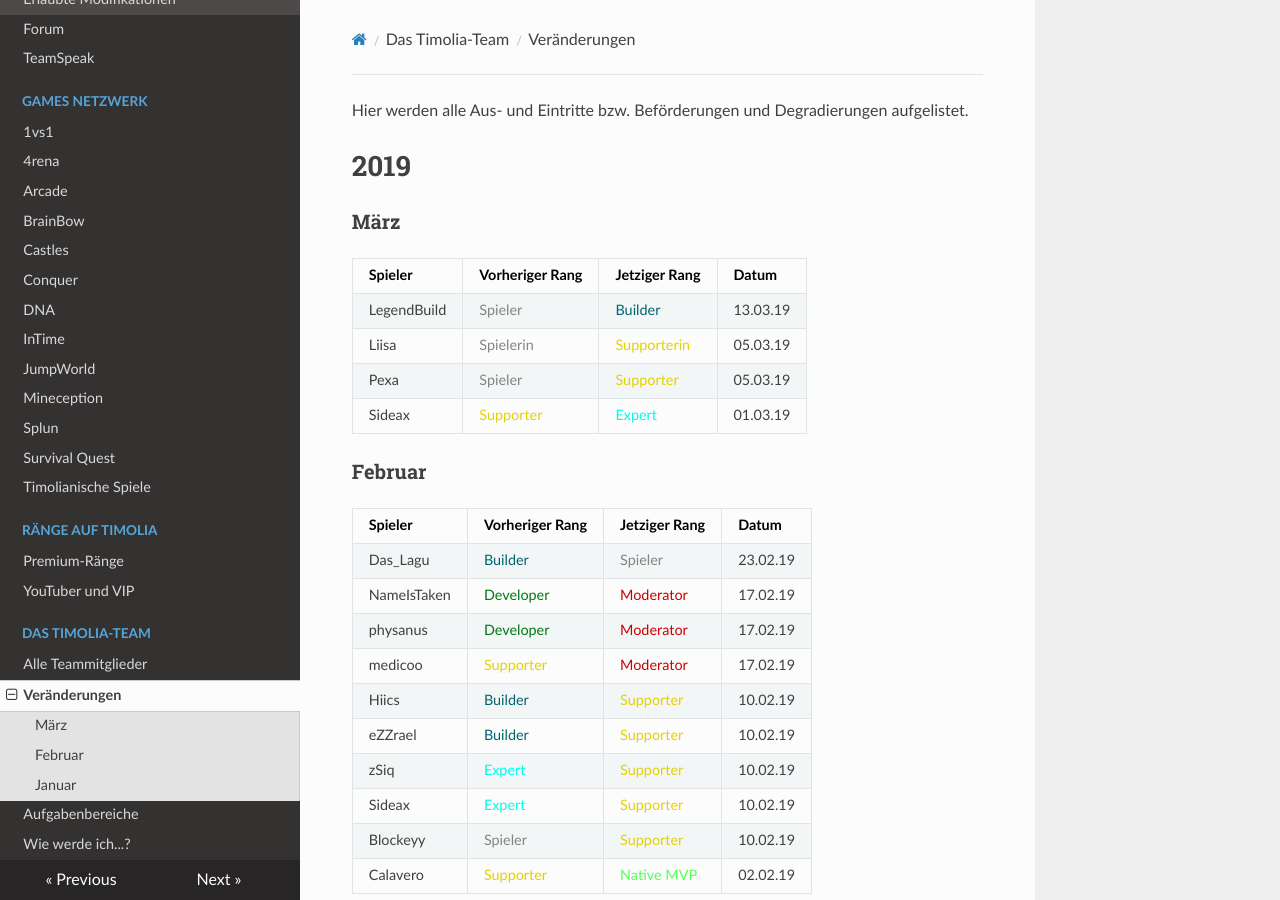
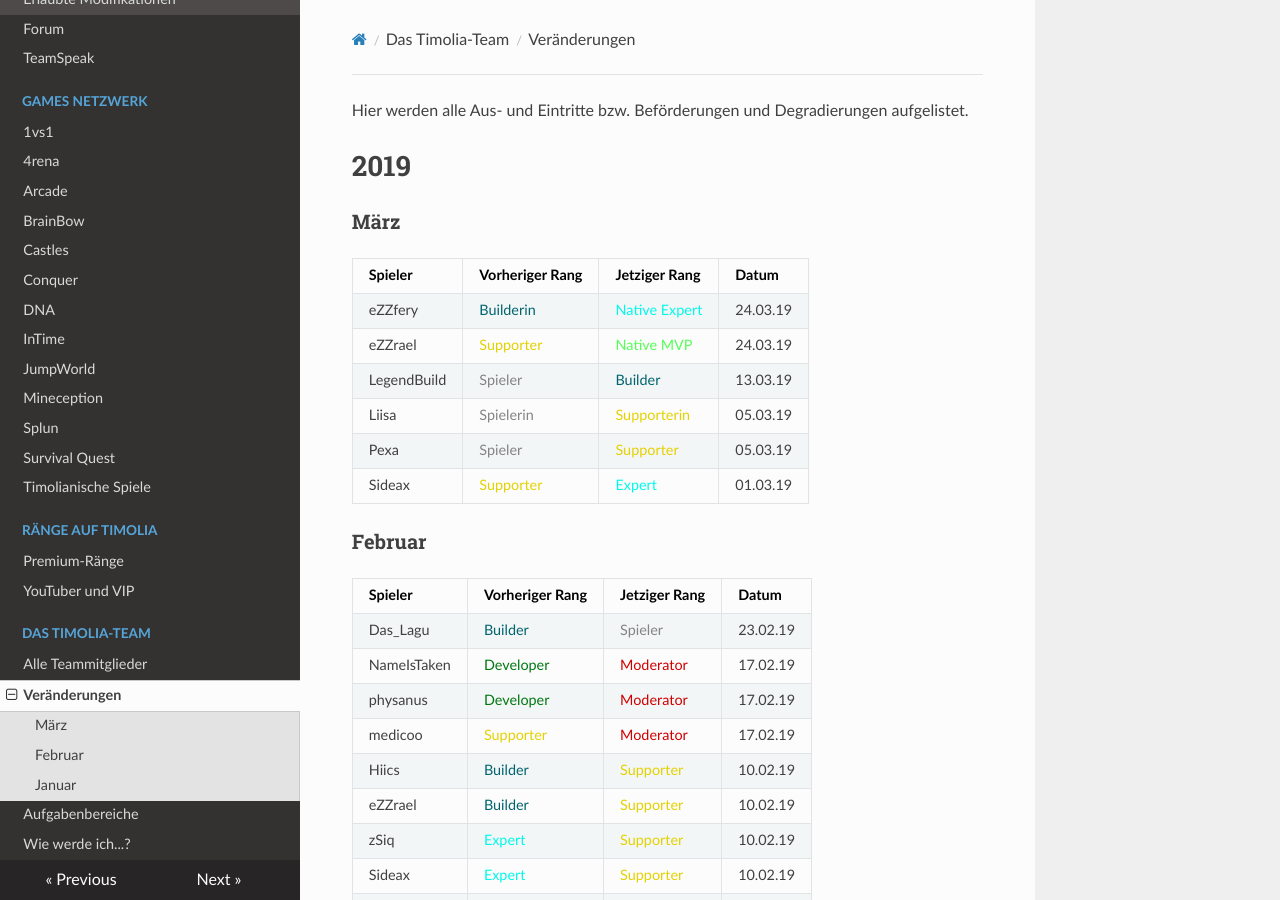
Before and after one commit to TimoliaDE/HowTo, an MkDocs documentation site: the page built from docs/team/changes.md, in a window 1280 px wide and 900 px high. Built offline with MkDocs 1.6.1, drawn with Linux system fonts in a browser that asks for light colours; nearby versions of some CDN libraries; old or Windows-style settings are respelled for this version of MkDocs.

Commit message:
Update changes.md

```diff
--- a/docs/team/changes.md
+++ b/docs/team/changes.md
@@ -5,6 +5,8 @@ Hier werden alle Aus- und Eintritte bzw. Beförderungen und Degradierungen aufge
 ###  <strong>März</strong>
 | Spieler | Vorheriger Rang | Jetziger Rang | Datum |
 | ------ | ------ | ------ | ------ |
+| eZZfery | <span style="color:#00646F">Builderin</span> | <span style="color:#00F9EC">Native Expert</span> | 24.03.19 |
+| eZZrael | <span style="color:#E4D100">Supporter</span> | <span style="color:#55FF55">Native MVP</span> | 24.03.19 |
 | LegendBuild | <span style="color:#848484">Spieler</span> | <span style="color:#00646F">Builder</span> | 13.03.19 |
 | Liisa | <span style="color:#848484">Spielerin</span> | <span style="color:#E4D100">Supporterin</span> | 05.03.19 |
 | Pexa | <span style="color:#848484">Spieler</span> | <span style="color:#E4D100">Supporter</span> | 05.03.19 |
```
